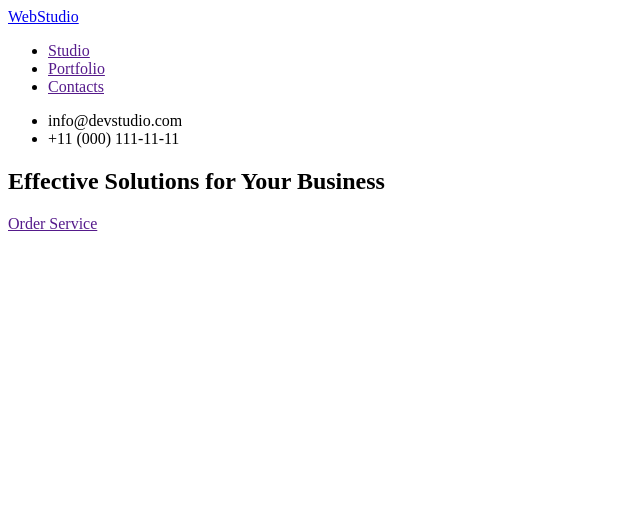
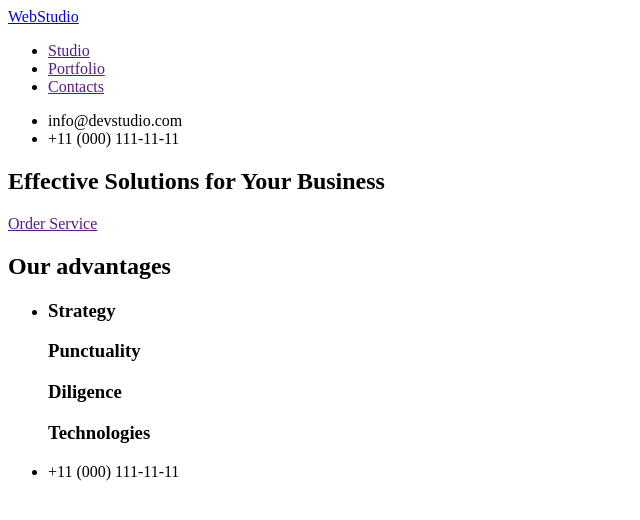
Before and after one commit to 123eva123/goit-markup-hw-01, a plain HTML site: page index.html in a window 1280 px wide. Shown: the whole page, without its empty margins (0-640 px from the left). Drawn offline with Linux system fonts and the light colour scheme.

Commit message:
Section2

```diff
--- a/index.html
+++ b/index.html
@@ -17,7 +17,7 @@
             <li><a href ="">Contacts</a></li>
         </ul>
         </nav>
-        <ul>
+        <ul> <!-- дописать адрес -->
             <li>info@devstudio.com</li>
             <li>+11 (000) 111-11-11</li>
         </ul>
@@ -25,9 +25,21 @@
 
     <div>
         <section>
-            <h1>Effective Solutions for Your Business</h1>
-            <a href ="">Order Service</a>
+            <h1>Effective Solutions for Your Business</h1> <!-- разрыв строки-->
+            <a href ="">Order Service</a>  <!-- или кнопка-->
         </section>
     </div>
+    <section>
+        <h2>Our advantages</h2>
+        <ul>
+            <li>
+                <h3>Strategy</h3>
+                <h3>Punctuality</h3>
+                <h3>Diligence</h3>
+                <h3>Technologies</h3>
+            </li>
+            <li>+11 (000) 111-11-11</li>
+        </ul>
+    </section>
 </body>
 </html>
```
